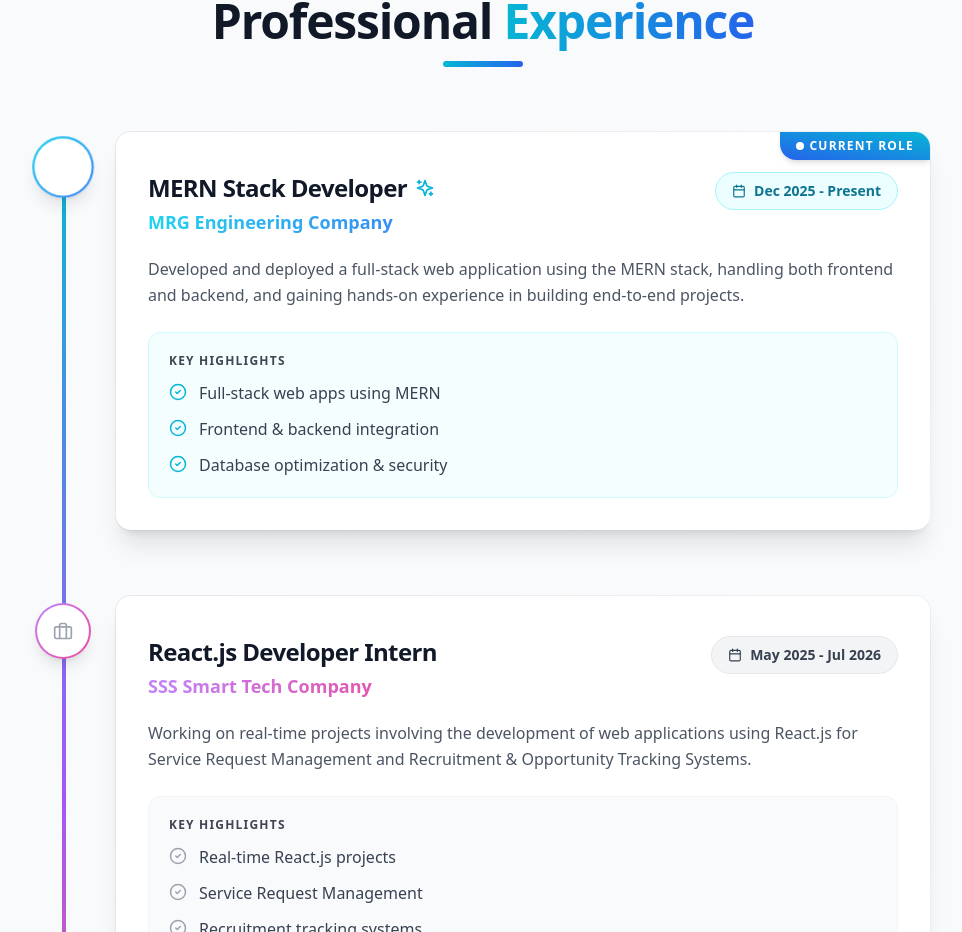
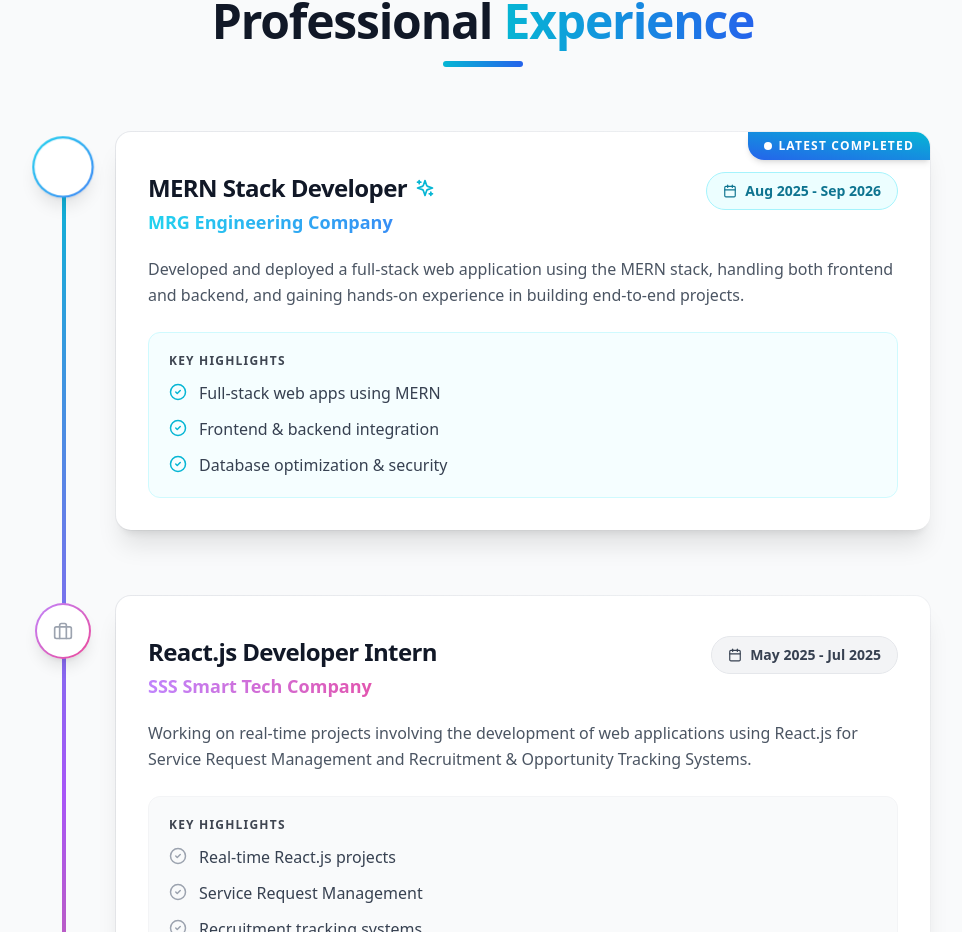
Before and after one commit to harishramamoorth/portfolio, a React (Vite) app: page / in a window 1280 px wide. Shown: the part 2830-3762 px from the top of the page, without its empty margins (157-1119 px from the left). Built offline with nearby package versions, Linux system fonts and the light colour scheme.

Commit message:
Update experience badge to Latest Completed for MERN Stack Developer role

```diff
--- a/src/components/Experience.jsx
+++ b/src/components/Experience.jsx
@@ -7,7 +7,7 @@
     title: "MERN Stack Developer",
     company: "MRG Engineering Company",
     location: "Thanjavur, India",
-    period: "Dec 2025 - Present",
+    period: "Aug 2025 - Sep 2026",
     description: "Developed and deployed a full-stack web application using the MERN stack, handling both frontend and backend, and gaining hands-on experience in building end-to-end projects.",
     highlights: ["Full-stack web apps using MERN", "Frontend & backend integration", "Database optimization & security"],
     color: "from-cyan-400 to-blue-500",
@@ -16,7 +16,7 @@
     title: "React.js Developer Intern",
     company: "SSS Smart Tech Company",
     location: "Chennai, India",
-    period: "May 2025 - Jul 2026",
+    period: "May 2025 - Jul 2025",
     description: "Working on real-time projects involving the development of web applications using React.js for Service Request Management and Recruitment & Opportunity Tracking Systems.",
     highlights: ["Real-time React.js projects", "Service Request Management", "Recruitment tracking systems"],
     color: "from-purple-400 to-pink-500",
@@ -97,7 +97,7 @@
                               <span className="animate-ping absolute inline-flex h-full w-full rounded-full bg-white opacity-75"></span>
                               <span className="relative inline-flex rounded-full h-2 w-2 bg-white"></span>
                             </span>
-                            Current Role
+                            {exp.period.toLowerCase().includes("present") ? "Current Role" : "Latest Completed"}
                           </div>
                         </div>
                       )}
```
